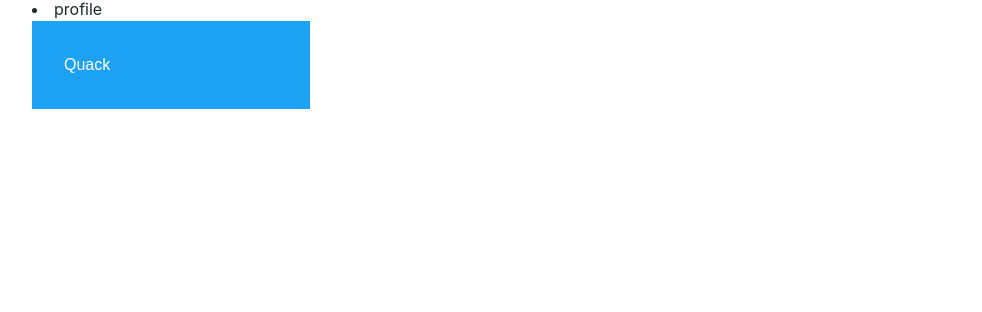
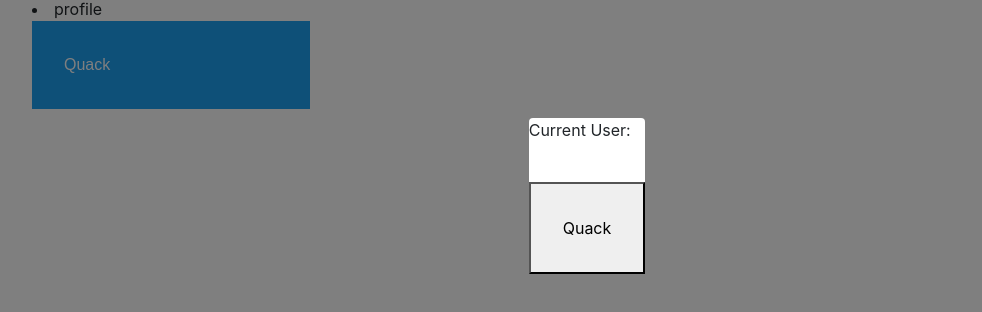
Before and after one commit to genxhero/quacker, a React (Create React App) app in the folder client/: page /home in a window 1280 px wide. Both pictures are taken after a click on the element "Quack". Shown: the part 204-516 px from the top of the page, without its empty margins (53-1035 px from the left). Built offline with nearby package versions, Linux system fonts and the light colour scheme; no server answers.

Commit message:
get lousy modal to actually go over the whole page

```diff
--- a/client/src/App.css
+++ b/client/src/App.css
@@ -21,7 +21,9 @@
 
 
 .quack-form-modal {
-    width: 100%;
+    min-width: fit-content;
+    background: white;
+    border-radius: 4px;
 }
 
 .quack-form-feed {
@@ -29,7 +31,12 @@
 }
 
 .modal {
-    position: absolute;
+    /* position: absolute; */
+    background: rgba(0, 0, 0, .5);
+    display: flex;
+    justify-content: center;
+    align-items: center;
+    overflow: hidden;
 }
 
 .mention-link {
```
